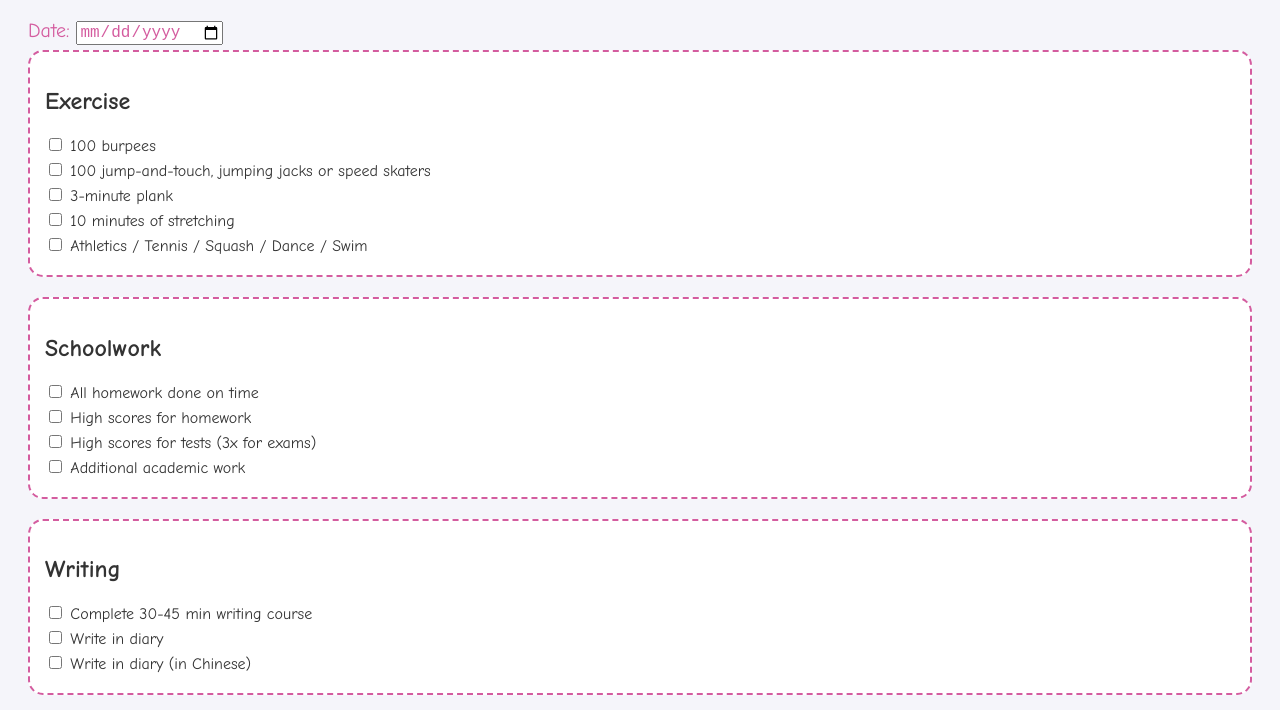
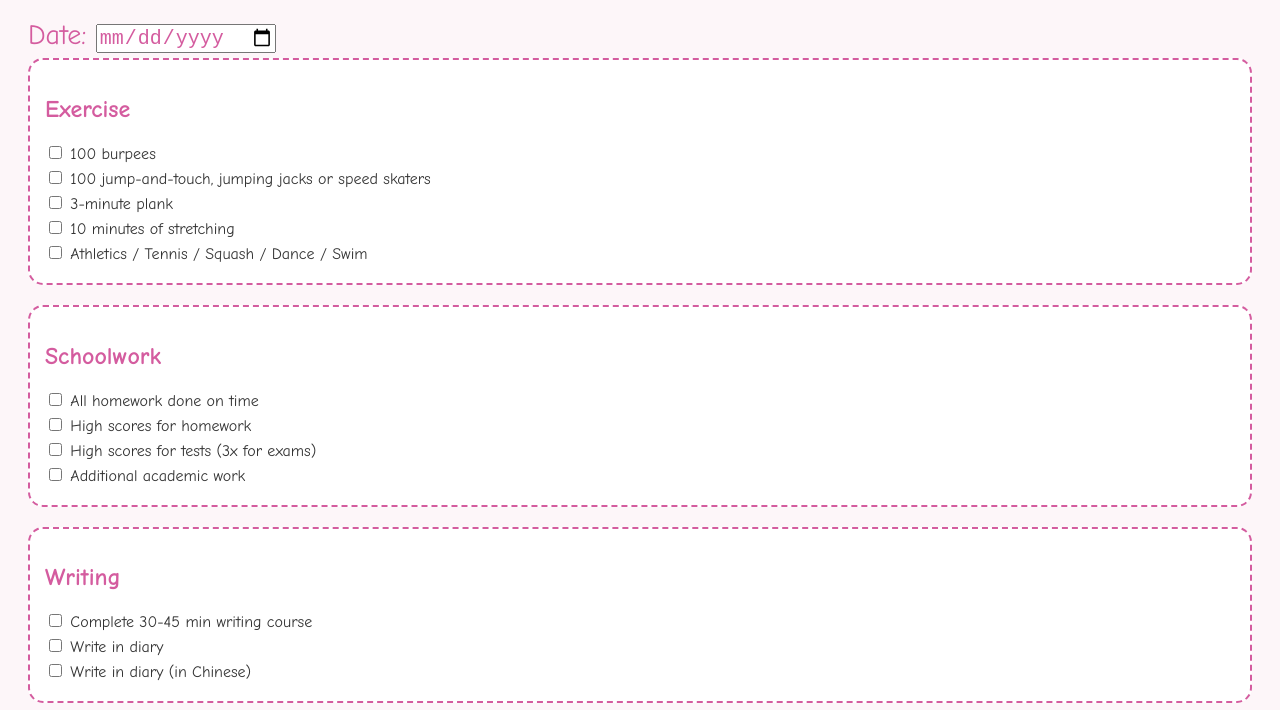
Before and after one commit to shaun35871/Florence-Badge-Tracker, a plain HTML site: page index.html in a window 1280 px wide. Shown: the part 90-800 px from the top of the page. Drawn offline with Linux system fonts and the light colour scheme.

Commit message:
Add files via upload

```diff
--- a/index.html
+++ b/index.html
@@ -1,17 +1,18 @@
+
 <!DOCTYPE html>
 <html lang="en">
 <head>
-  <meta charset="UTF-8" />
-  <meta name="viewport" content="width=device-width, initial-scale=1.0"/>
+  <meta charset="UTF-8">
+  <meta name="viewport" content="width=device-width, initial-scale=1.0">
   <title>Florence's Labubu Daily Tracker</title>
   <style>
     body {
       font-family: "Comic Sans MS", cursive, sans-serif;
       padding: 20px;
-      background-color: #f5f5fa;
+      background-color: #fdf6f9;
       color: #333;
     }
-    h1 {
+    h1, h2 {
       color: #d45c9f;
     }
     label {
@@ -23,7 +24,7 @@
       padding: 15px;
       border: 2px dashed #d45c9f;
       border-radius: 15px;
-      background-color: #fff;
+      background-color: #ffffff;
     }
     .submit-btn, .print-btn {
       margin-top: 10px;
@@ -55,9 +56,7 @@
 </head>
 <body>
   <h1>🌟 Florence's Labubu Daily Tracker 🌟</h1>
-  <label style="font-size: 20px; color: #d45c9f;">Date:
-    <input type="date" id="dateInput" style="font-size: 16px; color: #d45c9f;">
-  </label>
+  <label style="font-size: 28px; color: #d45c9f;">Date: <input type="date" id="dateInput" style="font-size: 20px; color: #d45c9f;"></label>
 
   <form id="trackerForm">
     <div class="category" data-category="Exercise">
```
